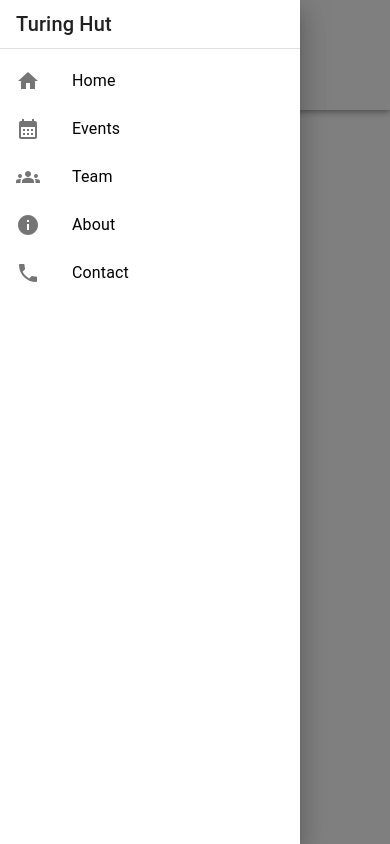
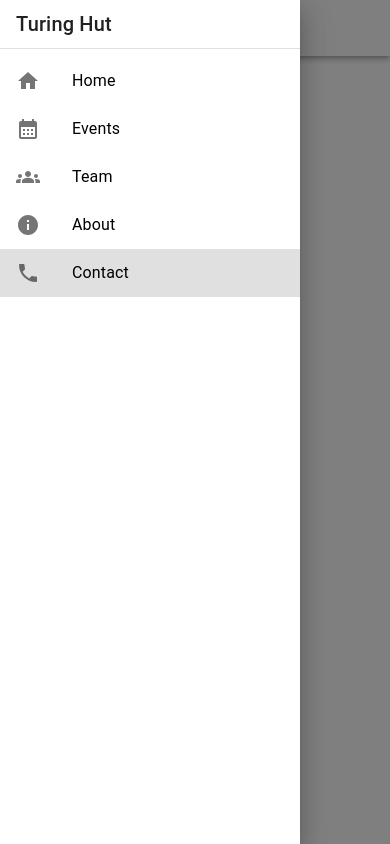
Before and after one commit to linustribevnr/turing-hut-website, a Gatsby site: page /contact in a window 390 px wide. Both pictures are taken after a click on the button "open drawer". Built offline with nearby package versions, Linux system fonts and the light colour scheme; Gatsby itself is replaced by a stand-in of ours.

Commit message:
fix the navbar visibily in small sizes and added active for drawer

```diff
--- a/src/components/Navbar.js
+++ b/src/components/Navbar.js
@@ -75,7 +75,12 @@ export default function Navbar() {
             style={{ textDecoration: "none" }}
           >
             <ListItem key={item} disablePadding>
-              <ListItemButton sx={{ color: "#000" }}>
+              <ListItemButton
+                sx={{
+                  color: "#000",
+                  bgcolor: location.pathname === item.path ? "#e0e0e0" : "#fff"
+                }}
+              >
                 <ListItemIcon>{item.icon}</ListItemIcon>
                 <ListItemText primary={item.text} />
               </ListItemButton>
@@ -102,7 +107,7 @@ export default function Navbar() {
           <Typography variant="h6" component="div" sx={{ flexGrow: 1 }}>
             Turing Hut
           </Typography>
-          <Box sx={{ display: { sm: "none", md: "block" } }}>
+          <Box sx={{ display: { xs: "none", md: "block" } }}>
             {navItems.map(item => (
               <Link
                 key={item.text}
@@ -139,7 +144,7 @@ export default function Navbar() {
           keepMounted: true
         }}
         sx={{
-          display: { sm: "block", md: "none" },
+          display: { xs: "block", md: "none" },
           "& .MuiDrawer-paper": { boxSizing: "border-box", width: drawerWidth }
         }}
       >
```
